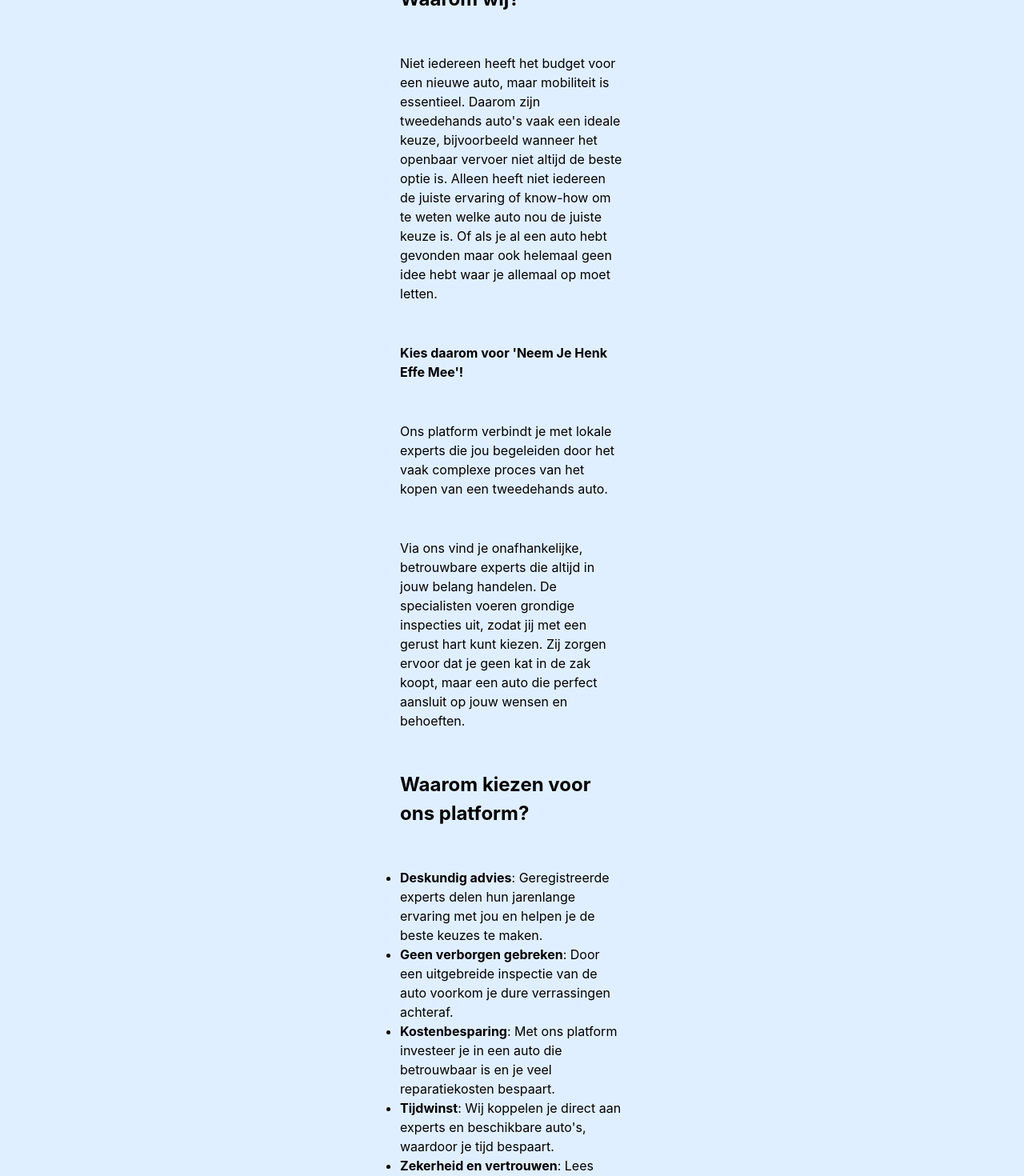
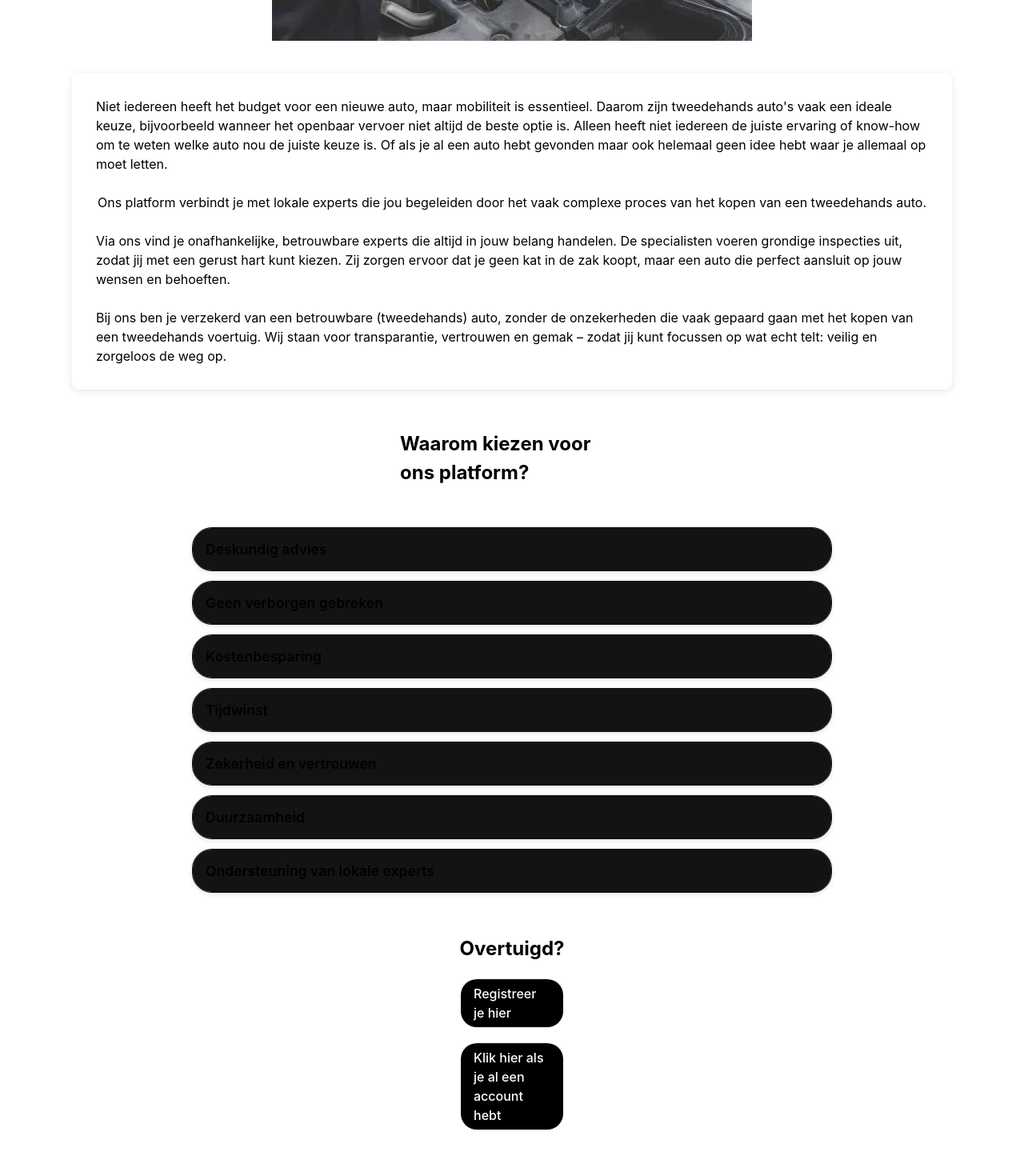
Before and after one commit to Knallwurst/NeemJeHenkEffeMee, a React (Vite) app: page / in a window 1280 px wide. Shown: the part 880-2350 px from the top of the page at 80% size. After the commit the page ends 2312 px from the top, so only its background shows below. Built offline with nearby package versions, Linux system fonts and the light colour scheme; no server answers.

Commit message:
CSS aanpassingen landing page

```diff
--- a/src/App.css
+++ b/src/App.css
@@ -2,7 +2,7 @@
   width: 100vw;
   min-height: 100vh;
   color: black;
-  background-color: #E0EFFF;
+  background-color: #ffffff;
   display: flex;
   flex-direction: column;
   justify-content: flex-start;
--- a/src/pages/about/About.jsx
+++ b/src/pages/about/About.jsx
@@ -1,7 +1,11 @@
+import { useState } from "react";
+import { Link } from "react-router-dom";
 import styles from "./About.module.css";
 import diagnostics from "../../assets/Car Diagnostics.webp";
 
 function About() {
+    const [openIndex, setOpenIndex] = useState(null);
+
     return (
         <div className={styles["about-content"]}>
             <h1 className={styles["about-title"]}>
@@ -11,76 +15,105 @@
                 <img className={styles["diagnostics"]} src={diagnostics} alt="car diagnostics"/>
             </div>
 
-                <h2 className={styles["about-text"]}> Waarom wij?</h2>
-
-                <p className={styles["about-text"]}>
+            <div className={styles["about-text-wrapper"]}>
+                <p className={styles["about-text-1"]}>
                     Niet iedereen heeft het budget voor een nieuwe auto, maar mobiliteit is essentieel. Daarom zijn
-                    tweedehands auto&#39;s vaak een ideale keuze, bijvoorbeeld wanneer het openbaar vervoer niet altijd
-                    de beste
-                    optie is. Alleen heeft niet iedereen de juiste ervaring of know-how om te weten welke auto nou de
-                    juiste
-                    keuze is.
+                    tweedehands auto&#39;s vaak een ideale keuze, bijvoorbeeld wanneer het openbaar vervoer niet
+                    altijd de beste optie is. Alleen heeft niet iedereen de juiste ervaring of know-how om te weten
+                    welke auto nou
+                    de juiste keuze is.
                     Of als je al een auto hebt gevonden maar ook helemaal geen idee hebt waar je allemaal op moet
                     letten.
                 </p>
 
-                <h4 className={styles["about-text"]}>
-                    Kies daarom voor &#39;Neem Je Henk Effe Mee&#39;!
-                </h4>
-
-                <p className={styles["about-text"]}>
+                <p className={styles["about-text-2"]}>
                     Ons platform verbindt je met lokale experts die jou
                     begeleiden door het vaak complexe proces van het kopen van een tweedehands auto.
                 </p>
 
-                <p className={styles["about-text"]}>
+                <p className={styles["about-text-3"]}>
                     Via ons vind je onafhankelijke, betrouwbare experts die altijd in jouw belang handelen.
                     De specialisten voeren grondige inspecties uit, zodat jij met een gerust hart kunt kiezen. Zij
-                    zorgen ervoor dat je geen kat in de zak koopt, maar een auto die perfect aansluit op jouw wensen en
+                    zorgen ervoor dat je geen kat in de zak koopt, maar een auto die perfect aansluit op jouw wensen
+                    en
                     behoeften.
                 </p>
-
-                <h2 className={styles["about-text"]}>Waarom kiezen voor ons platform?</h2>
-
-                <ul className={styles["about-text"]}>
-                    <li>
-                        <strong>Deskundig advies</strong>: Geregistreerde experts delen hun jarenlange ervaring met jou
-                        en helpen je de beste keuzes te maken.
-                    </li>
-                    <li>
-                        <strong>Geen verborgen gebreken</strong>: Door een uitgebreide inspectie van de auto voorkom je
-                        dure verrassingen achteraf.
-                    </li>
-                    <li>
-                        <strong>Kostenbesparing</strong>: Met ons platform investeer je in een auto die betrouwbaar is
-                        en je veel reparatiekosten bespaart.
-                    </li>
-                    <li>
-                        <strong>Tijdwinst</strong>: Wij koppelen je direct aan experts en beschikbare auto&#39;s,
-                        waardoor
-                        je tijd bespaart.
-                    </li>
-                    <li>
-                        <strong>Zekerheid en vertrouwen</strong>: Lees beoordelingen van eerdere klanten en kies met
-                        vertrouwen de expert die bij jou past.
-                    </li>
-                    <li>
-                        <strong>Duurzaamheid</strong>: Door tweedehands auto&#39;s te kiezen, draag je bij aan een
-                        duurzamer
-                        milieu en geef je auto&#39;s een tweede leven.
-                    </li>
-                    <li>
-                        <strong>Ondersteuning van lokale experts</strong>: Onze experts komen uit jouw regio. Zo steun
-                        je de lokale economie én krijg je hulp van iemand die de markt door en door kent.
-                    </li>
-                </ul>
-
-                <p className={styles["about-text"]}>
+                <p>
                     Bij ons ben je verzekerd van een betrouwbare (tweedehands) auto, zonder de onzekerheden die vaak
                     gepaard gaan met het kopen van een tweedehands voertuig. Wij staan voor transparantie, vertrouwen en
                     gemak – zodat jij
                     kunt focussen op wat echt telt: veilig en zorgeloos de weg op.
                 </p>
+            </div>
+
+            <h2 className={styles["about-text"]}>Waarom kiezen voor ons platform?</h2>
+
+            <div className={styles["accordion"]}>
+                {[
+                    {
+                        title: "Deskundig advies",
+                        content:
+                            "Geregistreerde experts delen hun jarenlange ervaring met jou en helpen je de beste keuzes te maken.",
+                    },
+                    {
+                        title: "Geen verborgen gebreken",
+                        content:
+                            "Door een uitgebreide inspectie van de auto voorkom je dure verrassingen achteraf.",
+                    },
+                    {
+                        title: "Kostenbesparing",
+                        content:
+                            "Met ons platform investeer je in een auto die betrouwbaar is en je veel reparatiekosten bespaart.",
+                    },
+                    {
+                        title: "Tijdwinst",
+                        content:
+                            "Wij koppelen je direct aan experts en beschikbare auto's, waardoor je tijd bespaart.",
+                    },
+                    {
+                        title: "Zekerheid en vertrouwen",
+                        content:
+                            "Lees beoordelingen van eerdere klanten en kies met vertrouwen de expert die bij jou past.",
+                    },
+                    {
+                        title: "Duurzaamheid",
+                        content:
+                            "Door tweedehands auto's te kiezen, draag je bij aan een duurzamer milieu en geef je auto's een tweede leven.",
+                    },
+                    {
+                        title: "Ondersteuning van lokale experts",
+                        content:
+                            "Onze experts komen uit jouw regio. Zo steun je de lokale economie én krijg je hulp van iemand die de markt door en door kent.",
+                    },
+                ].map((item, index) => {
+                    const isOpen = openIndex === index;
+                    return (
+                        <div
+                            key={index}
+                            className={`${styles["accordion-item"]} ${isOpen ? styles["open"] : ""}`}
+                        >
+                            <button
+                                className={styles["accordion-title"]}
+                                onClick={() => setOpenIndex(isOpen ? null : index)}
+                            >
+                                {item.title}
+                            </button>
+                            {isOpen && <div className={styles["accordion-content"]}>{item.content}</div>}
+                        </div>
+                    );
+                })}
+            </div>
+
+            <h2 className={styles["overtuigd-title"]}>Overtuigd?</h2>
+
+            <div className={styles["verwijs-button-container"]}>
+                <Link to="/register" className={styles["verwijs-button"]}>
+                    Registreer je hier
+                </Link>
+                <Link to="/login" className={styles["verwijs-button"]}>
+                    Klik hier als je al een account hebt
+                </Link>
+            </div>
 
         </div>
     );
--- a/src/pages/about/About.module.css
+++ b/src/pages/about/About.module.css
@@ -1,20 +1,38 @@
 .about-title {
     padding: 1rem 2rem;
-    margin-top: 80px;
-    margin-bottom: 20px;
+    margin: 180px 300px 40px 400px;
     background-color: black;
     color: white;
     border-radius: 20px;
     display: inline-block;
     text-align: center;
-    margin-left: 400px;
-    margin-right: 300px;
+}
+
+.about-text-wrapper {
+    display: flex;
+    flex-direction: column;
+    align-items: center;
+    text-align: left;
+    min-height: 20vh;
+    padding: 30px;
+    background: white;
+    border-radius: 8px;
+    box-shadow: 0 2px 10px rgba(0, 0, 0, 0.1);
+    width: 100%;
+    max-width: 1100px;
+    margin: 40px auto;
 }
 
 .about-text {
     padding: 0 500px;
     margin-top: 50px;
     margin-bottom: 50px;
+}
+
+.about-text-1,
+.about-text-2,
+.about-text-3 {
+    margin-bottom: 1.5rem;
 }
 
 .diagnostics-wrapper {
@@ -26,8 +44,78 @@
 
 }
 
+/* foto */
 .diagnostic {
     max-width: 50%; /* Let the image scale down but not exceed its natural size */
     height: auto;
 
 }
+/* Accordion styles */
+.accordion {
+    display: flex;
+    flex-direction: column;
+    align-items: center;
+    margin: 40px auto;
+    max-width: 800px;
+    width: 100%;
+}
+
+.accordion-item {
+    width: 100%;
+    margin-bottom: 12px;
+    border: 1px solid #131314;
+    border-radius: 25px;
+    overflow: hidden;
+    box-shadow: 0 2px 6px rgba(0, 0, 0, 0.1);
+    background-color: rgba(2, 175, 245, 0.5);
+}
+
+.accordion-title {
+    width: 100%;
+    text-align: left;
+    padding: 1rem;
+    background-color: #131314;
+    border: none;
+    font-size: 1.1rem;
+    font-weight: 600;
+    cursor: pointer;
+    transition: background-color 0.3s ease;
+}
+
+.accordion-title:hover {
+    background-color: rgba(129, 123, 123, 0.2);
+}
+
+.accordion-content {
+    padding: 1rem;
+    font-size: 1rem;
+    color: #333;
+    background-color: #14dc71;
+    border-top: 1px solid #c32321;
+}
+
+.open .accordion-content {
+    display: block;
+}
+
+.overtuigd-title {
+    text-align: center;
+}
+
+
+.verwijs-button {
+    display: flex;
+    align-items: center;
+    justify-content: center;
+    background-color: black;
+    width: 10%;
+    color: white;
+    border: none;
+    padding: 6px 16px 6px 16px;
+    font-size: 16px;
+    cursor: pointer;
+    margin: 20px auto;
+    transition: color 0.3s ease;
+    border-radius: 20px;
+    z-index: 1;
+}
```
Lines whose indentation alone changed are shown as unchanged.
